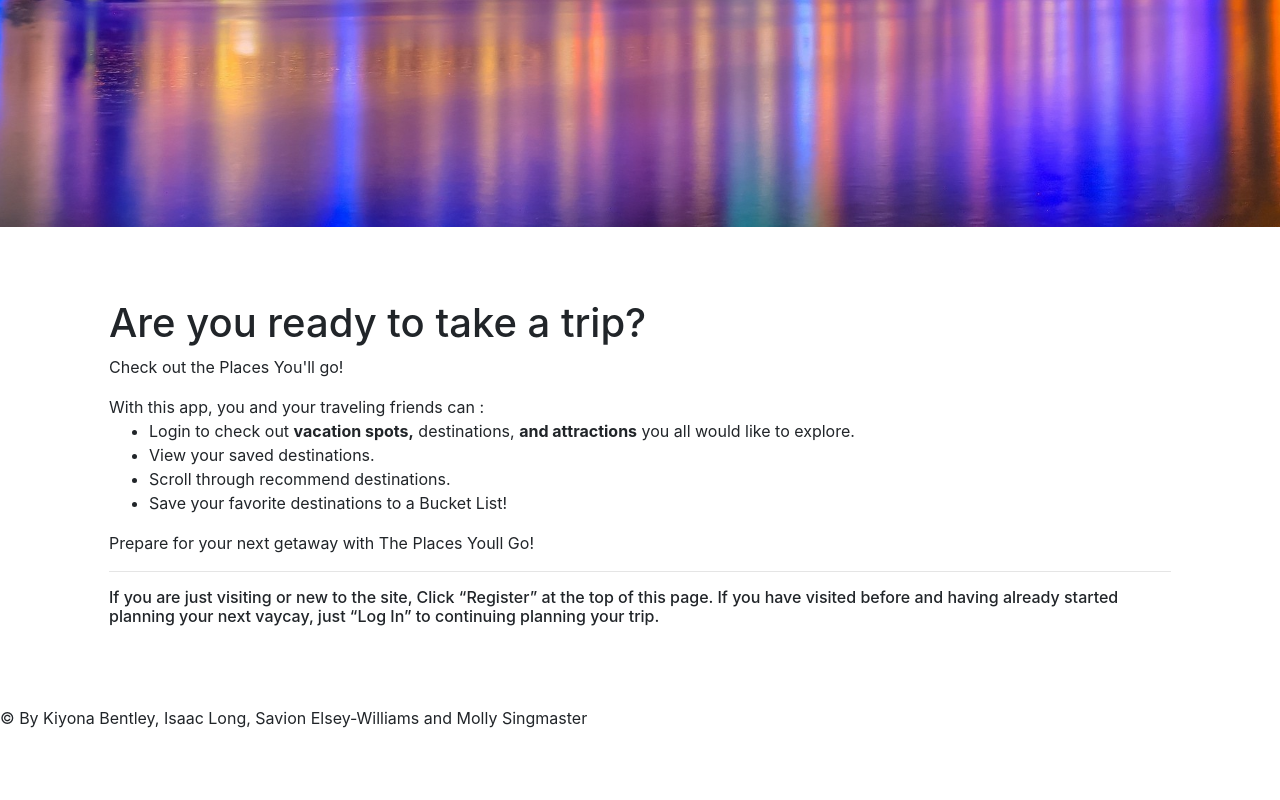
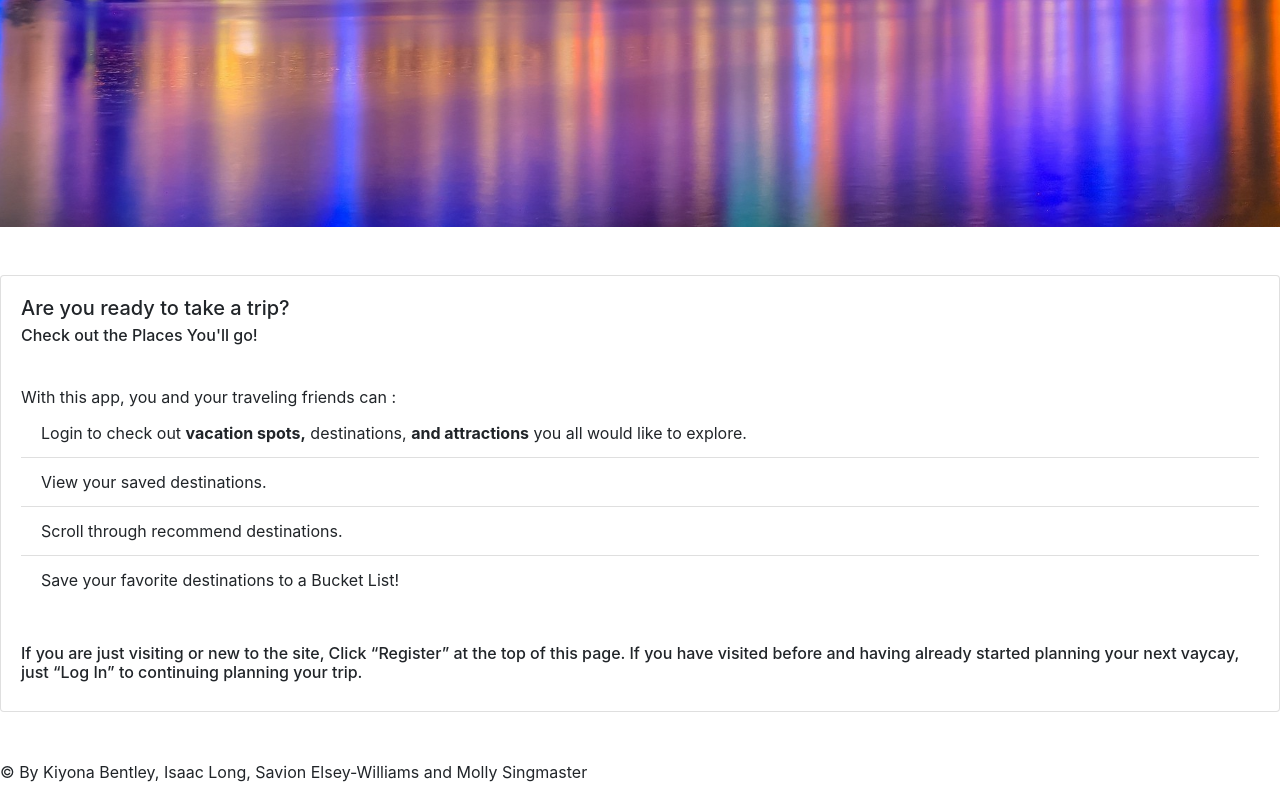
Before and after one commit to isaaclong26/ThePlacesYoullGo, a React (Create React App) app in the folder client/: page / in a window 1280 px wide. Shown: the part 613-1413 px from the top of the page. Before the commit the page ends 1359 px from the top, so only its background shows below. Built offline with nearby package versions, Linux system fonts and the light colour scheme.

Commit message:
added some styling to the home page content

```diff
--- a/client/src/components/Carousel.js
+++ b/client/src/components/Carousel.js
@@ -1,5 +1,5 @@
 import React from "react";
-import "./Carousel_style.css"
+import "./css/Carousel_style.css"
 
 function Carousel(props) {
   return (
--- a/client/src/components/Navbar.js
+++ b/client/src/components/Navbar.js
@@ -1,7 +1,7 @@
 import React from "react";
 import Nav from 'react-bootstrap/Nav';
 import Button from 'react-bootstrap/Button';
-import "./navbarstyle.css";
+import "./css/navbarstyle.css";
 
 export default function Header({ currentPage, handlePageChange }) {
   return (
--- a/client/src/components/Carousel_style.css
+++ b/client/src/components/css/Carousel_style.css
@@ -16,17 +16,17 @@ h1 a, h1 a:hover {
     height: 800px;
 }
 .img1{
-    background-image: url(./images/brisbane.jpg);
+    background-image: url(../images/brisbane.jpg);
     background-position: center;
     background-size: cover;
 }
 .img2{
-    background-image: url(./images/paris.jpg);
+    background-image: url(../images/paris.jpg);
     background-position: center;
     background-size: cover;
 }
 .img3{
-    background-image: url(./images/tokyo.jpg);
+    background-image: url(../images/tokyo.jpg);
     background-position: center;
     background-size: cover;
 }
--- /dev/null
+++ b/client/src/components/css/home_style.css
@@ -0,0 +1,3 @@
+.title-card {
+    justify-content: center;
+}
--- a/client/src/pages/Home.js
+++ b/client/src/pages/Home.js
@@ -1,32 +1,33 @@
 import React from "react";
 // import Carousel from "../components/Carousel/index.js";
-import { Container, Row, Col } from 'react-bootstrap';
+import {Card, ListGroup} from 'react-bootstrap';
+import "../components/css/home_style.css";
 
 function Home() {
     return (
-        <>
+        <div>
             {/* <Carousel /> */}
-            <Container className="my-5">
-                <Row>
-                    <Col data-aos="fade-up" className="m-4 default">
-                        <h1>Are you ready to take a trip?</h1>
-                        <p>
-                            Check out the Places You'll go!</p>
+            <Card className="my-5">
+                <Card.Body className="title-card">
+                    <Card.Title>Are you ready to take a trip?</Card.Title>
+                    <Card.Subtitle>Check out the Places You'll go!</Card.Subtitle>
+                </Card.Body>
+                <Card.Body>
+                    <Card.Text>With this app, you and your traveling friends can :
+                        <ListGroup variant="flush">
+                            <ListGroup.Item>Login to check out  <strong> vacation spots,</strong> destinations, <strong> and attractions</strong>  you all would like to explore.</ListGroup.Item>
+                            <ListGroup.Item>View your saved destinations.</ListGroup.Item>
+                            <ListGroup.Item> Scroll through recommend destinations.</ListGroup.Item>
+                            <ListGroup.Item>Save your favorite destinations to a Bucket List!</ListGroup.Item>
+                        </ListGroup>
+                    </Card.Text>
+                </Card.Body>
+                <Card.Body>
+                        <h6>If you are just visiting or new to the site, Click “Register” at the top of this page. If you have visited before and having already started planning your next vaycay, just “Log In” to continuing planning your trip.</h6>
+                </Card.Body>
+            </Card>
 
-                        With this app, you and your traveling friends can :
-                            <ul><li>Login to check out  <strong> vacation spots,</strong> destinations, <strong> and attractions</strong>  you all would like to explore.</li>
-                            <li>View your saved destinations.</li>
-                            <li> Scroll through recommend destinations.</li>
-                            <li>Save your favorite destinations to a Bucket List!</li>
-                        </ul>
-                        <p>Prepare for your next getaway with The Places Youll Go!</p>
-                        <hr />
-                        <h6>If you are just visiting or new to the site, Click “Register” at the top of this page. If you have visited before and having already started planning your next vaycay, just “Log In” to continuing planning your trip.</h6>
-                    </Col >
-                </Row>
-            </Container>
-
-        </>
+        </div>
     );
 };
 
```
Also changed, not shown: client/src/components/css/navbarstyle.css (renamed from client/src/components/navbarstyle.css).
